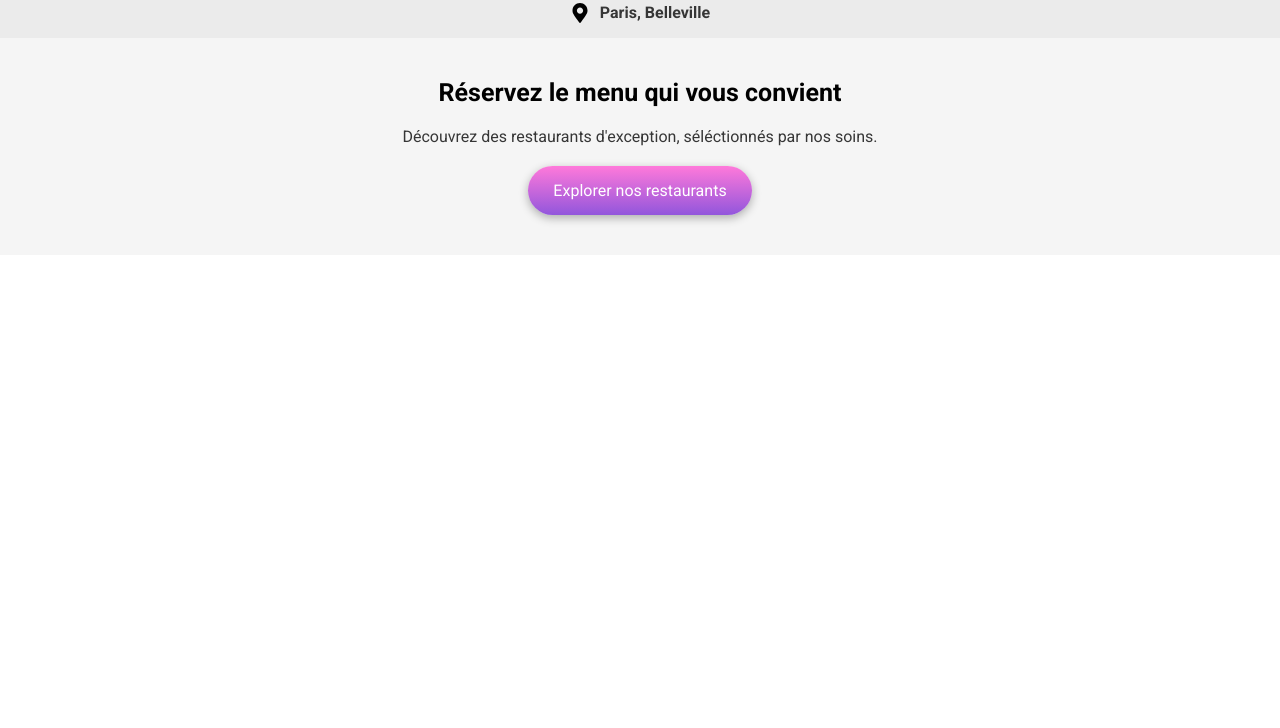
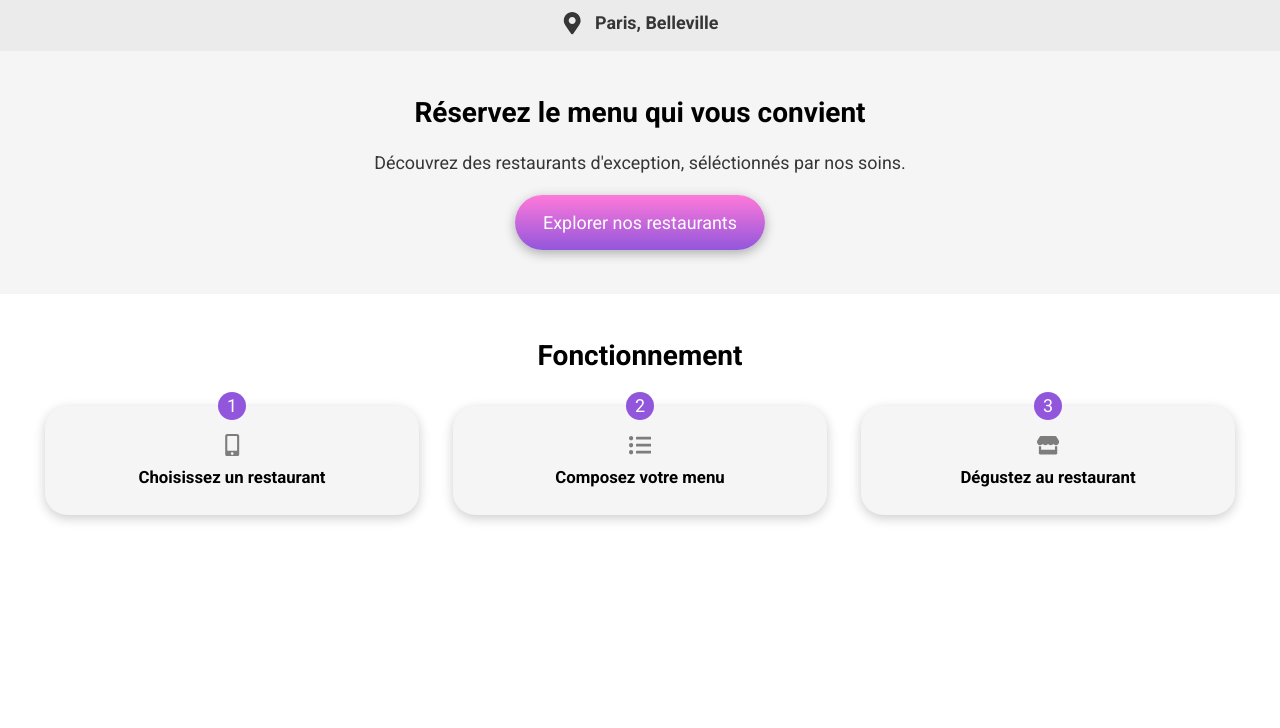
Before and after one commit to Sofiane67/SofianeAlamri_3_28012021, a website: page index.html in a window 1280 px wide. Shown: the part 72-800 px from the top of the page. Drawn offline with Linux system fonts and the light colour scheme; a web font is replaced by a local one.

Commit message:
Operation steps section

```diff
--- a/index.html
+++ b/index.html
@@ -28,5 +28,29 @@
             <a href="#" class="btn">Explorer nos restaurants</a>
         </div>
     </section>
+    <section class="operation">
+        <h2 class="heading-secondary operation__heading">Fonctionnement</h2>
+        <div class="step">
+            <span class="step__number">1</span>
+            <svg class="step__icon icon icon--gray">
+                <use xlink:href="images/icons/sprite.svg#icon-mobile"></use>
+            </svg>
+            <p class="step__text">Choisissez un restaurant</p>
+        </div>
+        <div class="step">
+            <span class="step__number">2</span>
+            <svg class="step__icon icon icon--gray">
+                <use xlink:href="images/icons/sprite.svg#icon-list"></use>
+            </svg>
+            <p class="step__text">Composez votre menu</p>
+        </div>
+        <div class="step">
+            <span class="step__number">3</span>
+            <svg class="step__icon icon icon--gray">
+                <use xlink:href="images/icons/sprite.svg#icon-store"></use>
+            </svg>
+            <p class="step__text">Dégustez au restaurant</p>
+        </div>
+    </section>
 </body>
 </html>
--- a/sass/base/_base.scss
+++ b/sass/base/_base.scss
@@ -1,6 +1,10 @@
 html{
     font-size: 62.5%;
     box-sizing: border-box;
+
+    @media only screen and (min-width: 750px){
+        font-size: 70%;
+    }
 }
 
 *{
--- a/sass/base/_typography.scss
+++ b/sass/base/_typography.scss
@@ -13,9 +13,14 @@ body{
     height: 2rem;
     width: 2rem;
 
-    &--black{
+    &--gray-dark{
         fill: $color-gray-dark;
     }
+
+    &--gray{
+        fill: $color-gray-icon;
+    }
+
 }
 
 .company{
@@ -39,3 +44,13 @@ body{
 .btn{
     color: $color-white;
 }
+
+.step{
+    &__text{
+        font-size: 1.8rem;
+        font-weight: 700;
+    @media only screen and (min-width: 750px){
+        font-size: 1.5rem;
+    }
+    }
+}
--- /dev/null
+++ b/sass/components/_step.scss
@@ -0,0 +1,34 @@
+.step{
+    padding: 2.5rem 0;
+    background-color: $color-gray-light;
+    border-radius: 2rem;
+    box-shadow: 0 .3rem 1rem rgba($color-black, .2);
+
+    &__number{
+        display: inline-block;
+        color: $color-white;
+        background-color: $color-primary;
+        height: 2.5rem;
+        width: 2.5rem;
+        border-radius: 100%;
+        display: flex;
+        justify-content: center;
+        align-items: center;
+        transition: all .3s;
+
+    }
+
+    &__text{
+        margin-left: 2rem;
+        @media only screen and (min-width: 750px){
+            margin: 0;
+        }
+    }
+
+    &:hover{
+        background-color: rgba($color-primary, .1);
+    }
+    &:hover .icon{
+        fill: $color-primary;
+    }
+}
--- /dev/null
+++ b/sass/layout/_layout.scss
@@ -0,0 +1,55 @@
+.operation{
+    padding: 4rem 0;
+    display: grid;
+    justify-items: center;
+    grid-gap: 3rem;
+
+     @media only screen and (min-width: 750px){
+        grid-template-columns: repeat(3, 1fr);
+        padding: 4rem;
+    }
+
+    &__heading{
+        grid-column: 1 / -1;
+    }
+}
+
+.step{
+    width: 85%;
+    display: grid;
+    grid-template-columns: repeat(2, min-content) 1fr;
+
+    @media only screen and (min-width: 750px){
+        width: 100%;
+        grid-template-columns: repeat(5, 1fr);
+        grid-row-gap: 1rem;
+        align-items: center;
+        justify-items: center;
+        position: relative;
+    }
+
+    &__number{
+        grid-column: 1/2;
+        transform: translateX(-50%);
+
+        @media only screen and (min-width: 750px){
+            grid-column: 3/4;
+            position: absolute;
+            top: 0;
+            transform: translate(0, -50%);
+        }
+    }
+
+    &__icon{
+        @media only screen and (min-width: 750px){
+            grid-column: 3/4;
+        }
+    }
+
+    &__text{
+        grid-column: 3/4;
+        @media only screen and (min-width: 750px){
+            grid-column: 1 / -1;
+        }
+    }
+}
--- a/sass/main.scss
+++ b/sass/main.scss
@@ -8,8 +8,10 @@
 
 @import "components/company";
 @import "components/button";
+@import "components/step";
 
 @import "layout/header";
+@import "layout/layout";
 @import "layout/footer";
 
 @import "pages/home";
```
Also changed, not shown: css/style.css, sass/abstract/_functions.scss (deleted), sass/abstract/_mixins.scss (deleted), sass/abstract/_variables.scss (deleted), 1 other file.
